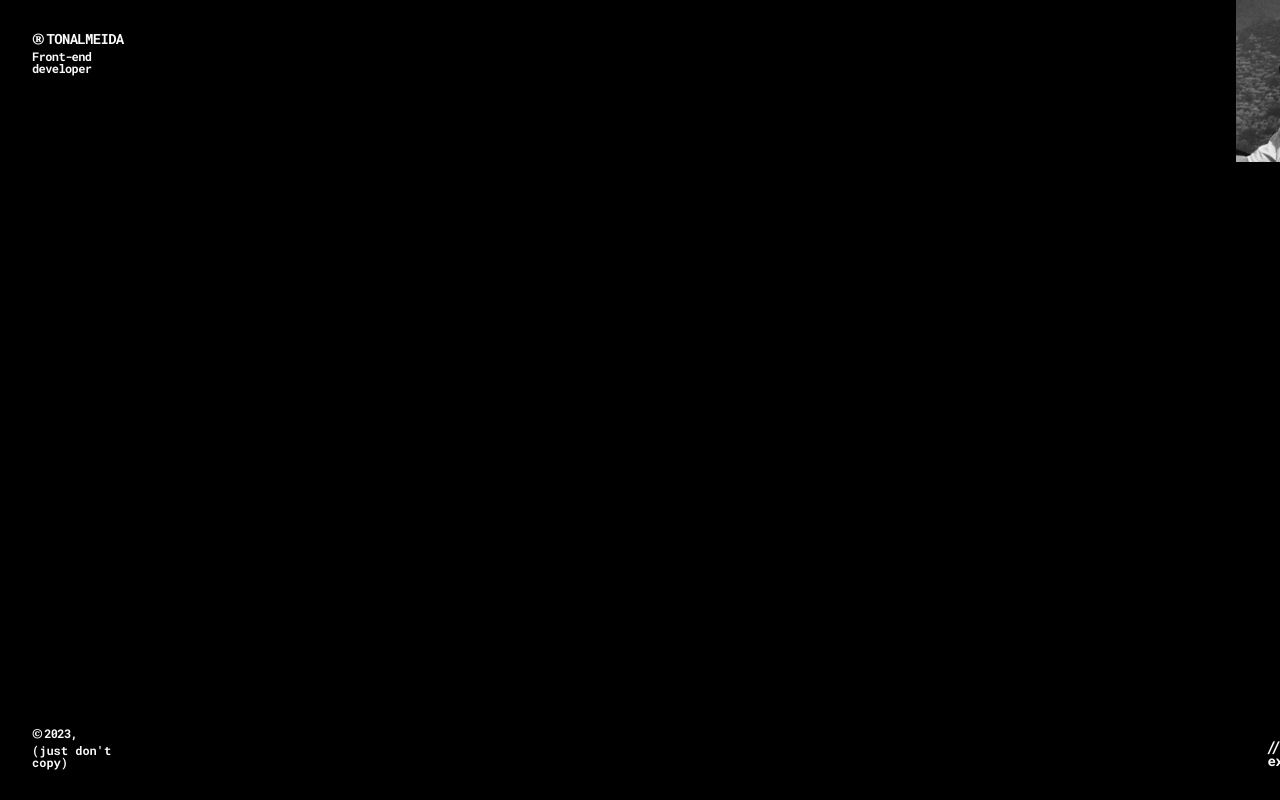
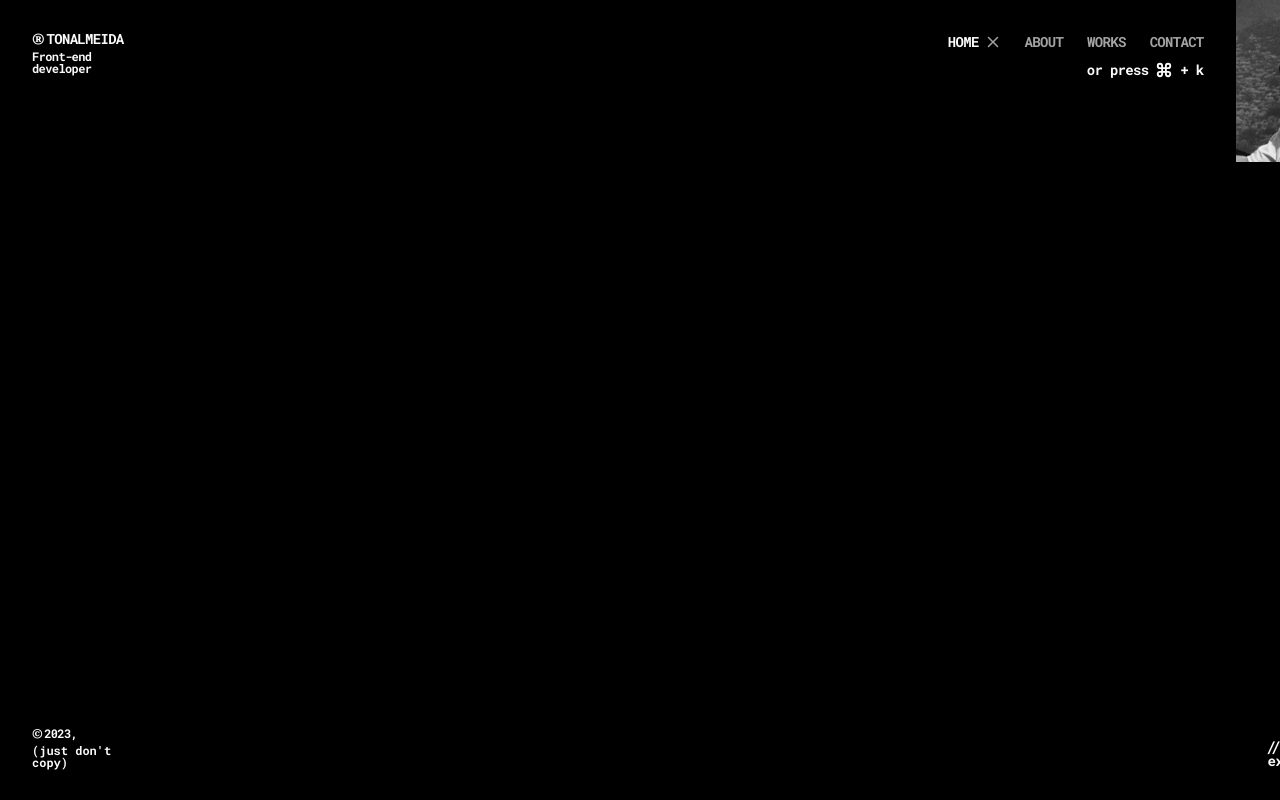
Before and after one commit to tonalmeidadev/www.tonalmeida.dev, a Next.js app: page / in a window 1280 px wide. Built offline with nearby package versions, Linux system fonts and the light colour scheme.

Commit message:
feat: adding header component

```diff
--- a/package.json
+++ b/package.json
@@ -16,6 +16,8 @@
     ]
   },
   "dependencies": {
+    "@phosphor-icons/react": "^2.1.4",
+    "class-variance-authority": "^0.7.0",
     "next": "14.1.4",
     "react": "^18",
     "react-dom": "^18"
--- a/src/app/page.tsx
+++ b/src/app/page.tsx
@@ -1,3 +1,9 @@
+import { Header } from '@/components/Header'
+
 export default function Home() {
-  return <div />
+  return (
+    <div>
+      <Header />
+    </div>
+  )
 }
--- /dev/null
+++ b/src/components/Header.tsx
@@ -0,0 +1,17 @@
+import { Navigation } from './Navigation'
+
+import { Command } from '@phosphor-icons/react/dist/ssr'
+
+export function Header() {
+  return (
+    <header className="flex flex-col items-end gap-2">
+      <Navigation />
+
+      <button type="button" className="flex items-center gap-1.5">
+        <span className="text-sm font-bold tracking-tighter">or press</span>
+        <Command size={20} weight="bold" />
+        <span className="text-sm font-bold tracking-tighter">+ k</span>
+      </button>
+    </header>
+  )
+}
--- /dev/null
+++ b/src/components/Navigation.tsx
@@ -0,0 +1,61 @@
+'use client'
+
+import Link from 'next/link'
+
+import { navigation } from '@/utils/navigation'
+
+import { usePathname, useRouter } from 'next/navigation'
+import { cva } from 'class-variance-authority'
+
+import { ArrowLeft, X } from '@phosphor-icons/react/dist/ssr'
+
+const link = cva('flex text-sm font-bold uppercase tracking-tighter', {
+  variants: {
+    variant: {
+      active: 'text-neutral-50 -order-1',
+      default: 'text-neutral-400 hover:text-neutral-400',
+    },
+  },
+})
+
+export function Navigation() {
+  const pathname = usePathname()
+  const router = useRouter()
+
+  const goToPreviousPage = () => router.back()
+
+  return (
+    <nav className="flex w-full items-center justify-between">
+      {pathname !== '/' && (
+        <button type="button" role="link" onClick={goToPreviousPage}>
+          <ArrowLeft size={20} />
+        </button>
+      )}
+
+      <ul className="ml-auto flex items-center gap-6">
+        {navigation.map((item, index) => (
+          <li
+            key={index}
+            className={link({
+              variant: pathname === item.path ? 'active' : 'default',
+            })}
+          >
+            <Link
+              href={pathname === item.path ? '/' : item.path}
+              className="group flex items-center gap-1.5 transition-colors"
+            >
+              {item.text}
+              {pathname === item.path && (
+                <X
+                  size={16}
+                  weight="bold"
+                  className="text-neutral-400 transition-colors group-hover:text-neutral-50"
+                />
+              )}
+            </Link>
+          </li>
+        ))}
+      </ul>
+    </nav>
+  )
+}
--- /dev/null
+++ b/src/utils/navigation.ts
@@ -0,0 +1,23 @@
+export const navigation = [
+  {
+    id: 0,
+    path: '/',
+    text: 'Home',
+  },
+  {
+    id: 1,
+    path: '/about',
+    text: 'About',
+  },
+  {
+    id: 2,
+    path: '/works',
+    text: 'Works',
+    close: false,
+  },
+  {
+    id: 3,
+    path: '/contact',
+    text: 'Contact',
+  },
+]
```
Also changed, not shown: 2 other files (tests, documents, lock files or other folders).
